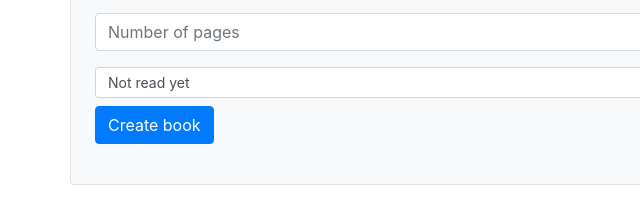
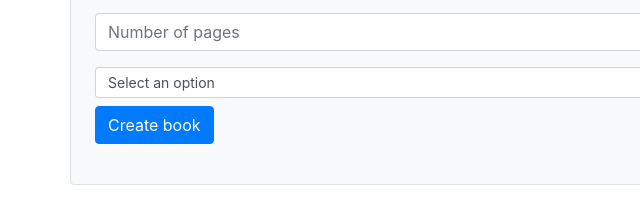
Before and after one commit to ashraffares/Library, a plain HTML site: page index.html in a window 1280 px wide. Shown: the part 266-490 px from the top of the page, 0-640 px from the left. Drawn offline with nearby package versions, Linux system fonts and the light colour scheme.

Commit message:
Add disabled option

```diff
--- a/index.html
+++ b/index.html
@@ -40,6 +40,7 @@
       <input type="number" class="form-control" id="pages" placeholder="Number of pages">
     </div>
     <select class="form-control form-control-sm" id="read">
+      <option disabled selected value>Select an option</option>
       <option value="Not read yet">Not read yet</option>
       <option value="read it">read it</option>
     </select>
```
